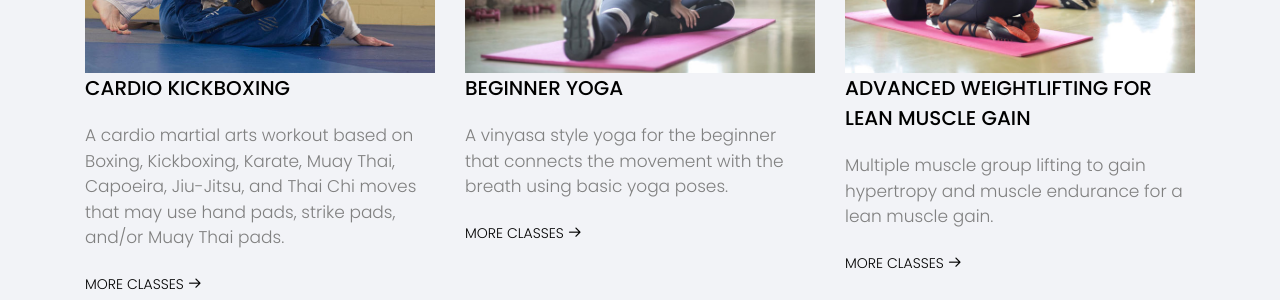
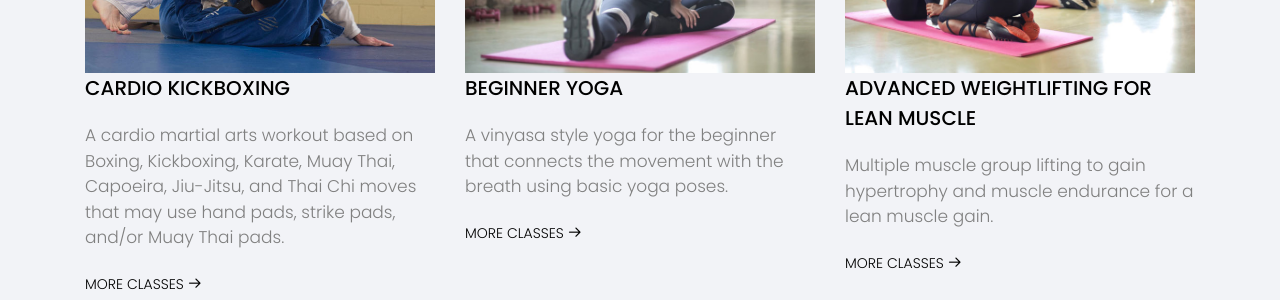
Before and after one commit to ResultsNow/resultsnow.github.io, a Jekyll site: the page built from index.html, in a window 1280 px wide and 900 px high, scrolled down 4290 px. Shown: the part 186-486 px from the top of the window. Built offline with Jekyll 4.4.1, drawn with Linux system fonts in a browser that asks for light colours; some web fonts are replaced.

Commit message:
Update classes.yml

```diff
--- a/_data/classes.yml
+++ b/_data/classes.yml
@@ -8,8 +8,8 @@
   icon: meditation
   image: classes-5.jpg
 
-- title: Advanced Weightlifting for Lean Muscle Gain
-  description: Multiple muscle group lifting to gain hypertropy and muscle endurance for a lean muscle gain.
+- title: Advanced Weightlifting for Lean Muscle
+  description: Multiple muscle group lifting to gain hypertrophy and muscle endurance for a lean muscle gain.
   icon: gym
   image: classes-7.jpg
 
```
